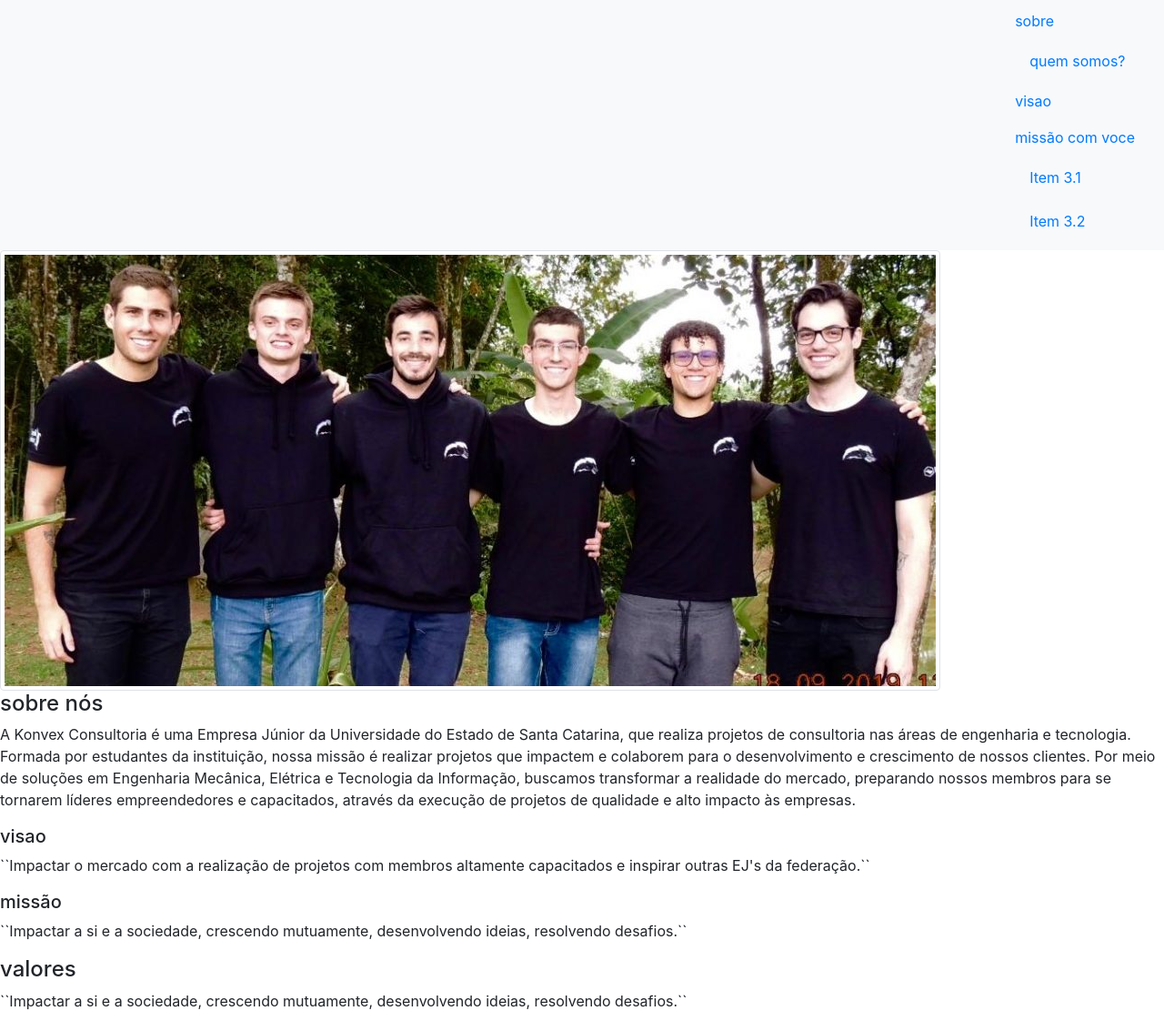
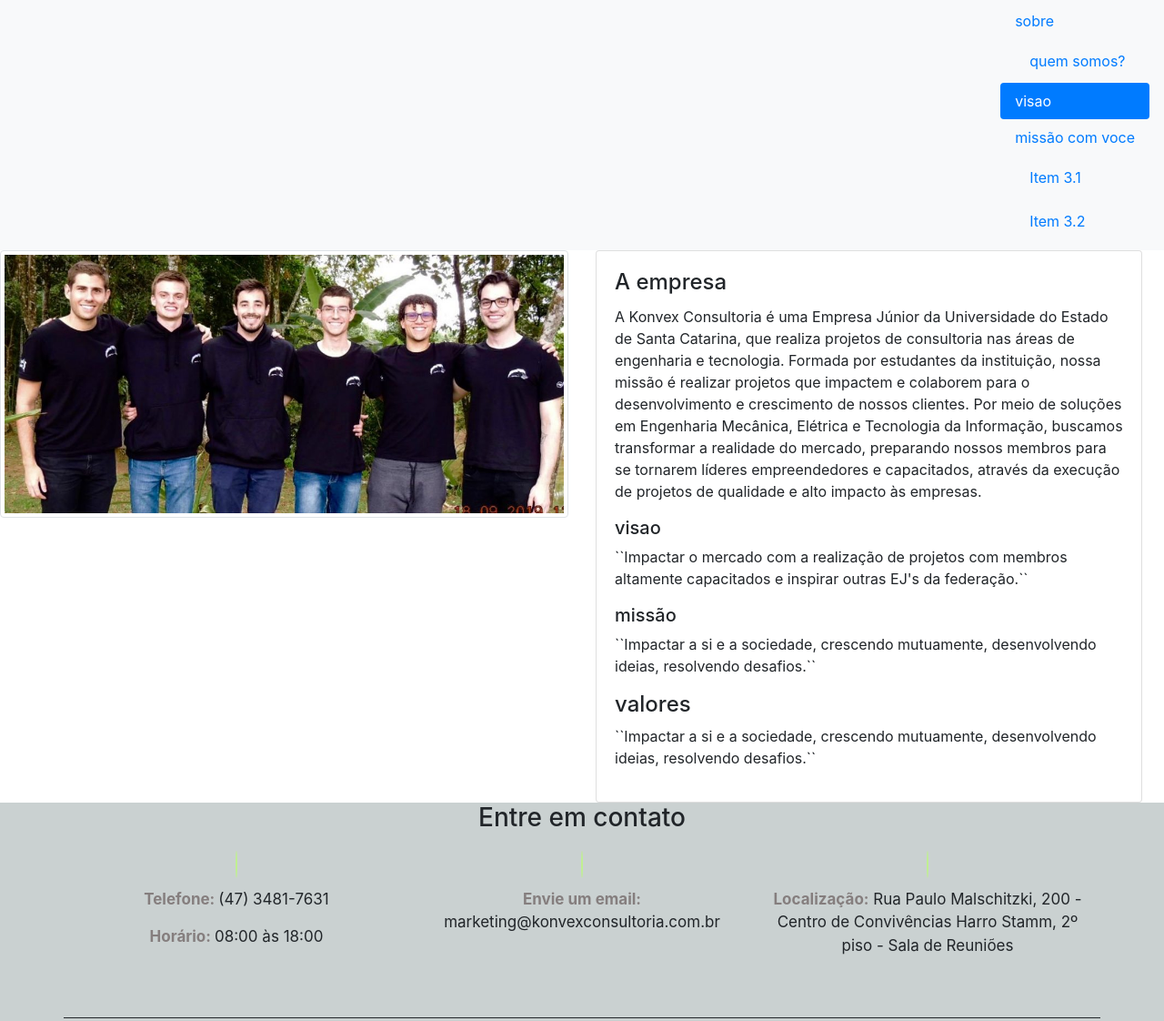
Before and after one commit to konvexej/site-konvex, a website: page index.html in a window 1280 px wide. Shown: the part 470-1592 px from the top of the page at 91% size. Drawn offline with nearby package versions, Linux system fonts and the light colour scheme.

Commit message:
arrumando as divs do sobre lado a lado

```diff
--- a/index.html
+++ b/index.html
@@ -25,7 +25,7 @@
       <div class="collapse navbar-collapse" id="navbarNav">
         <ul class="navbar-nav ml-auto mr-5">
           <li class="nav-item mr-2">
-            <a class="nav-link rounded" style="background-color: #0C6F3B;" href="#">A empresa <span class="sr-only">(current)</span></a>
+            <a class="nav-link rounded" style="background-color: #0C6F3B;" href="#item-1">A empresa <span class="sr-only">(current)</span></a>
           </li>
           <li class="nav-item mr-2">
             <a class="nav-link rounded" style="background-color: #0C6F3B;" href="#">Soluções</a>
@@ -77,6 +77,7 @@
       <span class="sr-only">Next</span>
     </a>
   </div>
+
   <!--scrollspy-->
   <nav id="navbar-exemplo3" class="navbar navbar-light bg-light">
     <a class="navbar-brand" href="#"></a>
@@ -94,11 +95,15 @@
     </nav>
   </nav>
 
-<img src="imgs/sp.jpg.png" alt="..." class="img-thumbnail">
+  <div class="row">
+    <div class="col-sm-6">
+      <img src="imgs/sp.jpg.png" alt="..." class="img-thumbnail ml-lg-auto mr-2">
+    </div>
 
-
-<div data-spy="scroll" data-target="#navbar-exemplo3" data-offset="0">
-  <h4 id="item-1">sobre nós</h4>
+    <div class="col-sm-6">
+      <div class="card mr-4" data-spy="scroll" data-target="#navbar-exemplo3" data-offset="0">
+        <div class="card-body">
+          <h4 class="card-title" id="item-1">A empresa</h4>
           <p> A Konvex Consultoria é uma Empresa Júnior da Universidade do Estado de
               Santa Catarina, que realiza projetos de consultoria nas áreas de engenharia
               e tecnologia. Formada por estudantes da instituição,
@@ -114,7 +119,9 @@
           <p>``Impactar a si e a sociedade, crescendo mutuamente, desenvolvendo ideias, resolvendo desafios.``</p>
           <h4 id="item-2">valores</h4>
           <p>``Impactar a si e a sociedade, crescendo mutuamente, desenvolvendo ideias, resolvendo desafios.``</p>
-
+        </div>
+      </div>
+    </div>
   </div>
 
   <!--Rodapé-->
@@ -130,7 +137,7 @@
 
           <div class="col-md-4 contact-box">
             <i class=""></i>
-            <p><span class="contact-title"> Telefone: </span> (47) 3481-7631</p>
+            <p><span class="contact-title">Telefone: </span> (47) 3481-7631</p>
             <p><span class="contact-title">Horário: </span> 08:00 às 18:00</p>
           </div>
 
```
Lines whose indentation alone changed are shown as unchanged.
